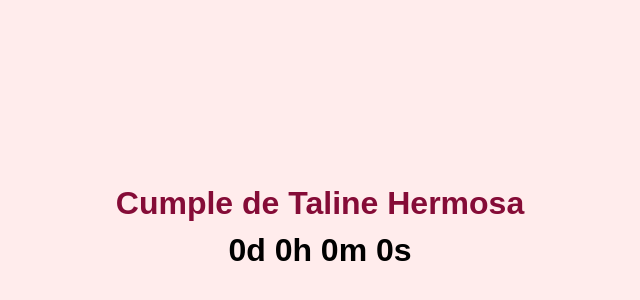
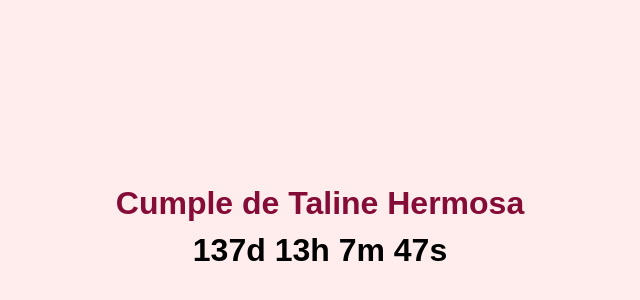
Before and after one commit to Camila-AGimenez/notion-widget, a plain HTML site: page index.html in a window 1280 px wide. Shown: the part 184-484 px from the top of the page, without its empty margins (320-960 px from the left). Drawn offline with Linux system fonts and the light colour scheme.

Commit message:
Actualización automática del widget de cumpleaños

```diff
--- a/index.html
+++ b/index.html
@@ -37,7 +37,7 @@
   <script>
     // Make inyecta los valores reales aquí directamente
     const name = "Taline Hermosa";
-    const birthday = new Date("2025-01-20T00:00:00");
+    const birthday = new Date("2025-12-28T00:00:00");
 
     document.getElementById("name").innerText = `Cumple de ${name}`;
 
```
